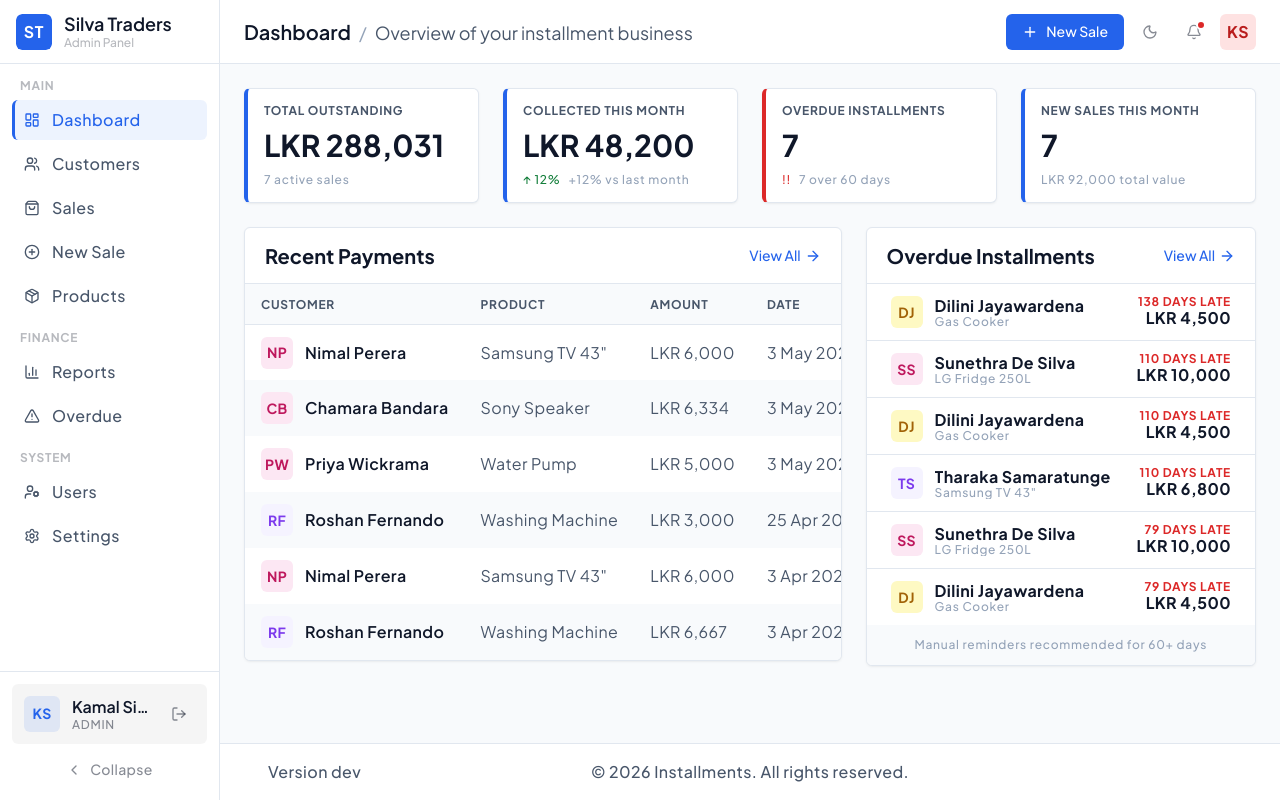
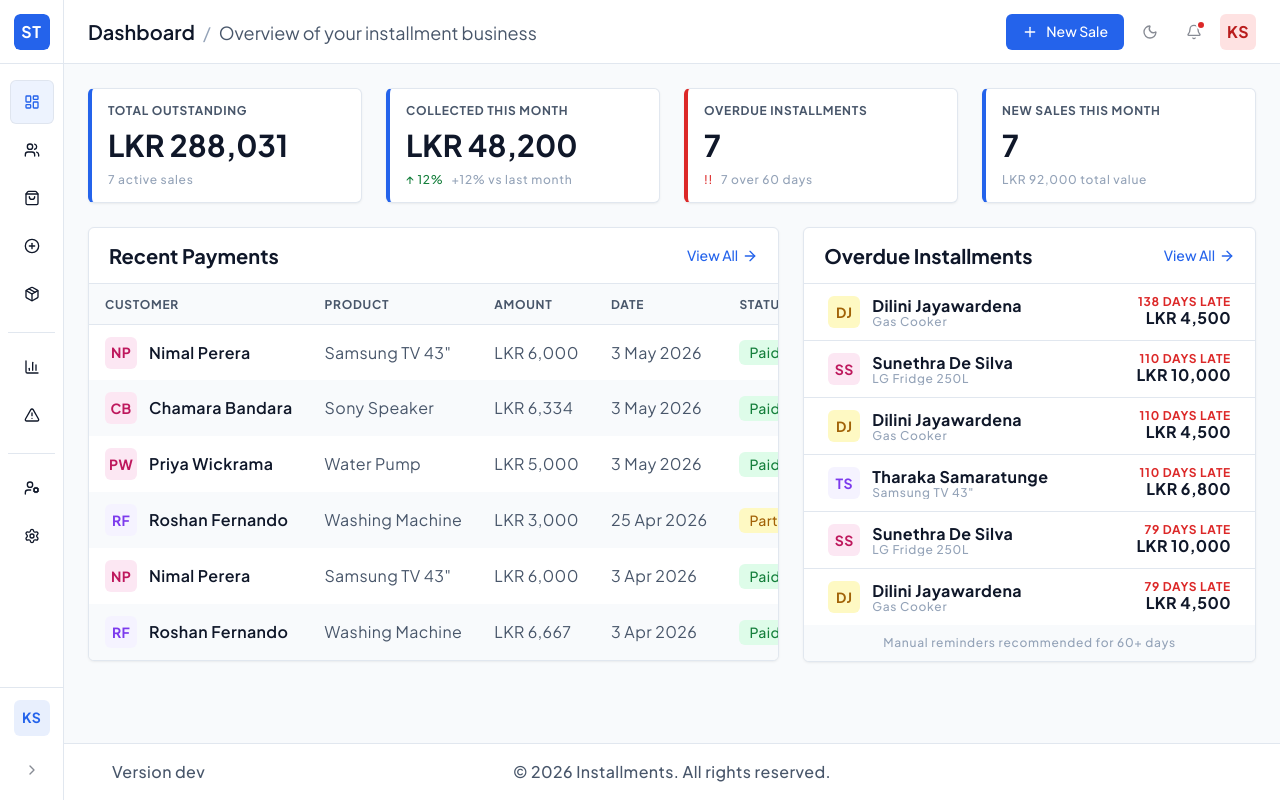
Before and after one commit to Eran2001/ledger-app-web-service, a React (Vite) app: page /dashboard in a window 1280 px wide. Built offline with nearby package versions, Linux system fonts and the light colour scheme; the HTML template or start-up script is replaced by a standard one.

Commit message:
add sidebar calpaed

```diff
--- a/src/pages/dashboard/components/overdue-list.tsx
+++ b/src/pages/dashboard/components/overdue-list.tsx
@@ -67,7 +67,7 @@ export const OverdueList = () => {
           </li>
         ))}
       </ul>
-      <div className="surface-page px-6 py-3.5 text-center t-micro text-faint">
+      <div className="surface-page px-6 py-3 text-center t-micro text-faint">
         Manual reminders recommended for 60+ days
       </div>
     </CardCaption>
--- a/src/stores/ui-store.ts
+++ b/src/stores/ui-store.ts
@@ -14,7 +14,7 @@ interface UIState {
 }
 
 export const useUIStore = create<UIState>((set) => ({
-  sidebarCollapsed: false,
+  sidebarCollapsed: true,
   mobileSidebarOpen: false,
   activeModal: null,
   selectedInstallmentId: null,
```
